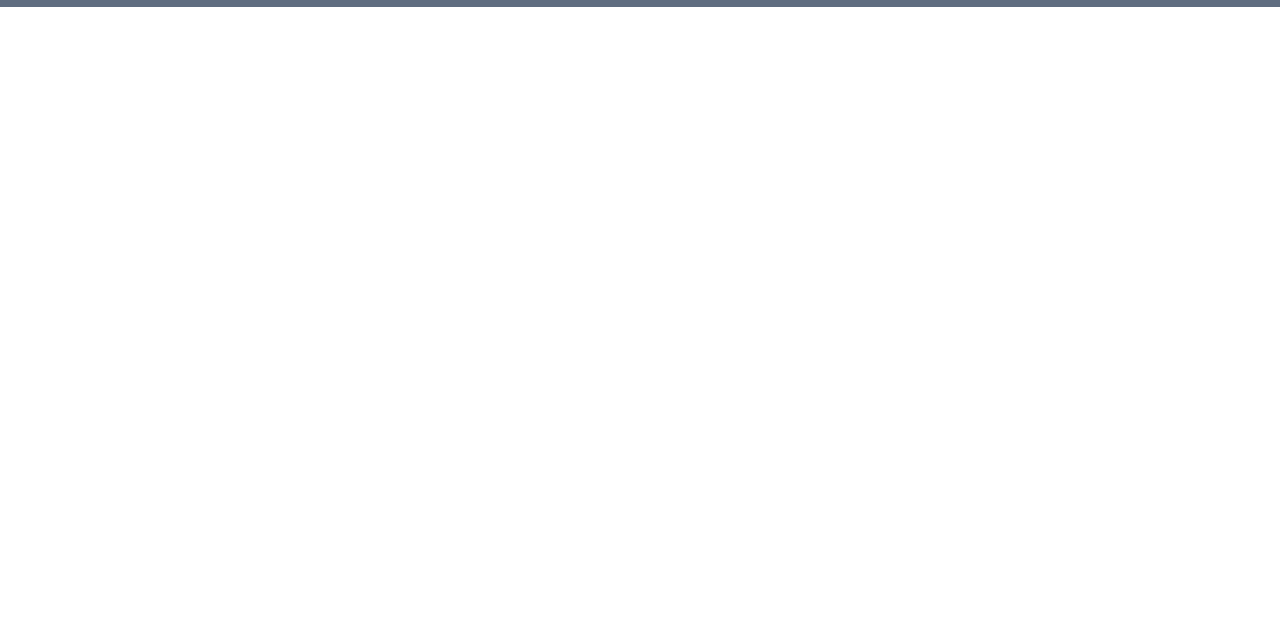
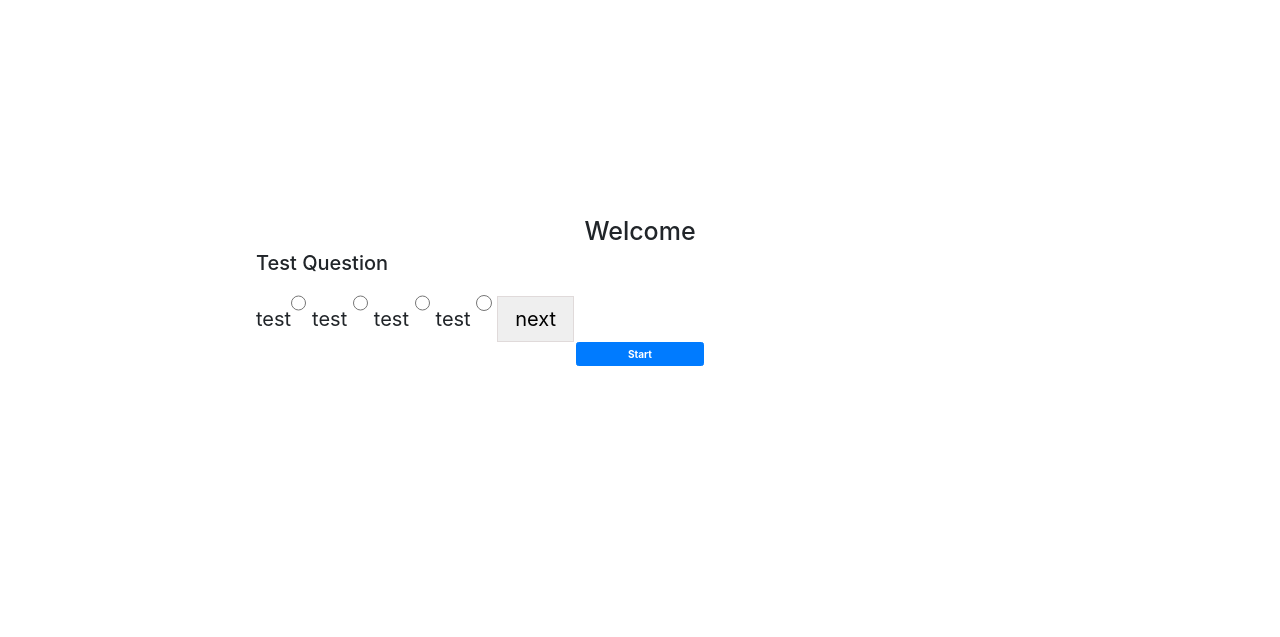
Before and after one commit to AbdallahMarei/projectTwo-Quiz-GroupWork, a plain HTML site: page sourcecode/main/quiz.html in a window 1280 px wide. Shown: the part 163-800 px from the top of the page. Drawn offline with nearby package versions, Linux system fonts and the light colour scheme.

Commit message:
modified

```diff
--- a/sourcecode/main/quiz.html
+++ b/sourcecode/main/quiz.html
@@ -39,13 +39,13 @@
           <div class="collapse navbar-collapse" id="navbarText">
             <ul class="navbar-nav ml-auto navbar-links">
               <li class="nav-item active">
-                <a class="nav-link" href="#">Home </a>
+                <a class="nav-link" href="index.html">Home </a>
               </li>
               <li class="nav-item">
-                <a class="nav-link" href="#">About</a>
+                <a class="nav-link" href="index.html">About</a>
               </li>
               <li class="nav-item">
-                <a class="nav-link" href="#">Contact</a>
+                <a class="nav-link" href="index.html">Contact</a>
               </li>
             </ul>
           </div>
@@ -54,7 +54,29 @@
 
       <main>
         <section id="quiz-page">
-            <h1 id="welcome-user"></h1>
+            <div class="quiz-container">
+                <h1 id="welcome-user">Welcome</h1>
+                <form class="questions-form" action="" method="get" id="form">
+                    <h2 id="Question">Test Question</h2>
+                    <label id="one" for="a">test</label><input
+                    type="radio" name="Q" id="a" />
+                    <label id="two" for="b">test</label>
+                    <input
+                    type="radio" name="Q" id="b" />
+                    <label id="three" for="c">test</label>
+                    <input
+                    type="radio" name="Q" required id="c" />
+                    <label id="four" for="d">test</label>
+                    <input type="radio" name="Q" id="d" />
+                    <input class="next-button" type="submit" value="next" />
+                  </form>
+                <button id="start-button" type="button" class="btn btn-primary">
+                    <strong>Start</strong>
+                  </button>
+            </div>
+
+
+
         </section>
       </main>
 
@@ -88,6 +110,6 @@
       crossorigin="anonymous"
     ></script>
 
-    <script src="script.js"></script>
+    <script src="scriptquiz.js"></script>
 </body>
 </html>
--- a/sourcecode/main/script.js
+++ b/sourcecode/main/script.js
@@ -4,6 +4,10 @@ let confirmPassword = document.getElementById("passwordConfirm")
 let email =document.querySelector(".email-input")
 let isValid = true
 let welcomeHeading = document.getElementById("welcome-user");
+let loginInput_error = document.querySelector("#username_error");
+let email_error = document.querySelector("#email_error");
+let pass_error = document.querySelector("#pass_error");
+let confirm_error = document.querySelector("#confirm_error");
 
 let loginForm = document.querySelector(".form-login");
 let loginButton = document.getElementById("login-btn");
@@ -11,6 +15,7 @@ let loginInput = document.querySelector(".login-username");
 
 let validEmail = /^[a-zA-Z0-9.!#$%&'*+/=?^_`{|}~-]+@[a-zA-Z0-9-]+(?:\.[a-zA-Z0-9-]+)*$/;
 
+let users = [];
 
 function validated(event){
     event.preventDefault();
@@ -58,8 +63,7 @@ function validated(event){
     }
 }
 
-
-loginForm.addEventListener("submit", function(e) {
+ loginForm.addEventListener("submit", function(e) {
     e.preventDefault();
     if(loginInput.value === localStorage.getItem(`username ${loginInput.value}`)){
         window.location.href = "quiz.html";
@@ -67,5 +71,3 @@ loginForm.addEventListener("submit", function(e) {
     alert("this username is not found, please register");
     }
 })
-
-welcomeHeading.innerHTML = "hello";
--- a/sourcecode/main/style.css
+++ b/sourcecode/main/style.css
@@ -297,6 +297,34 @@ input {
   color: rgb(240, 54, 54);
   display: none;
 }
+
+/* quiz-page */
+
+.quiz-container{
+  display: flex;
+  flex-direction: column;
+  font-size: 2rem;
+  height: 100vh;
+  justify-content: center;
+  align-items: center;
+}
+.questions-form{
+  font-size: 2rem;
+  width: 60%;
+}
+.questions-form input[type = "radio"]{
+  width: 2%;
+}
+.next-button{
+    width:10%;
+}
+#start-button{
+  width: 10%;
+
+}
+
+
+
 @media screen and (max-width: 1024px) {
   .login-section {
     width: unset;
```
Also changed, not shown: sourcecode/main/login.html (+1 -0 lines), sourcecode/main/scriptquiz.js (added).
